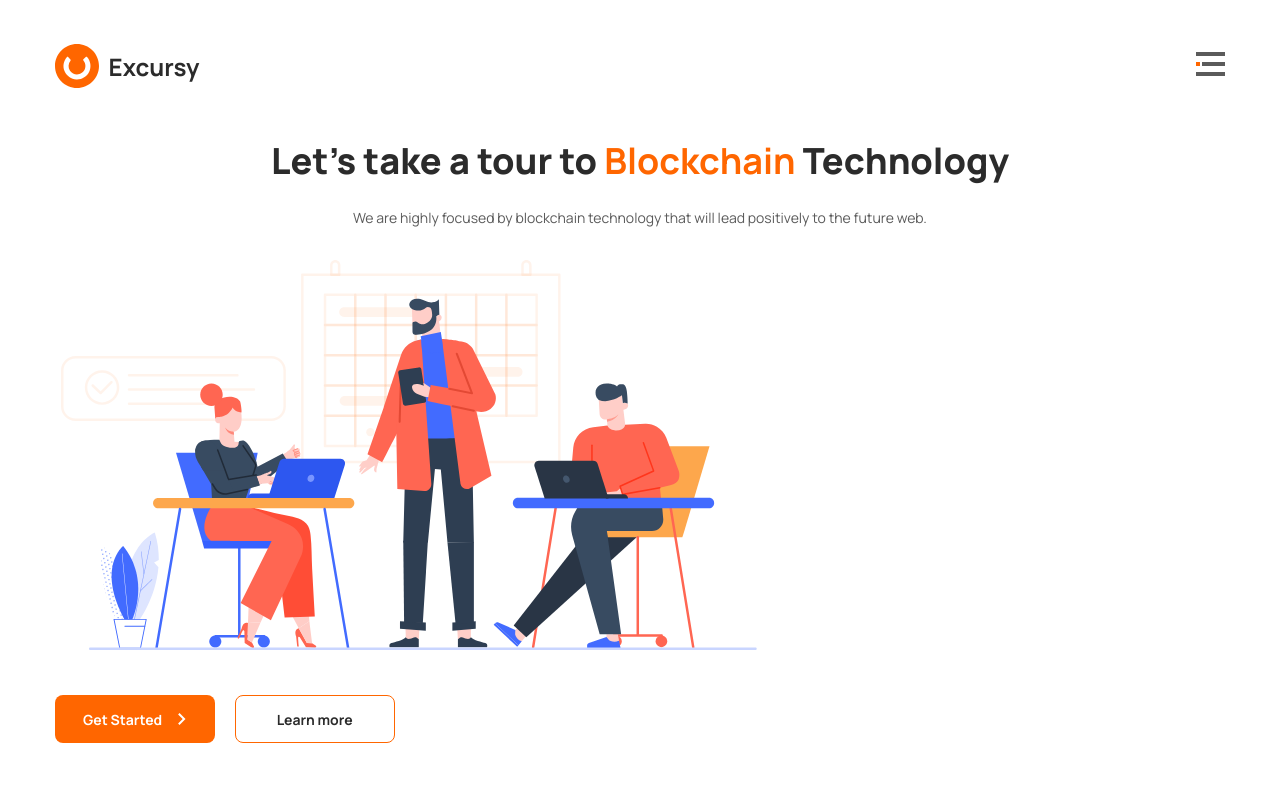
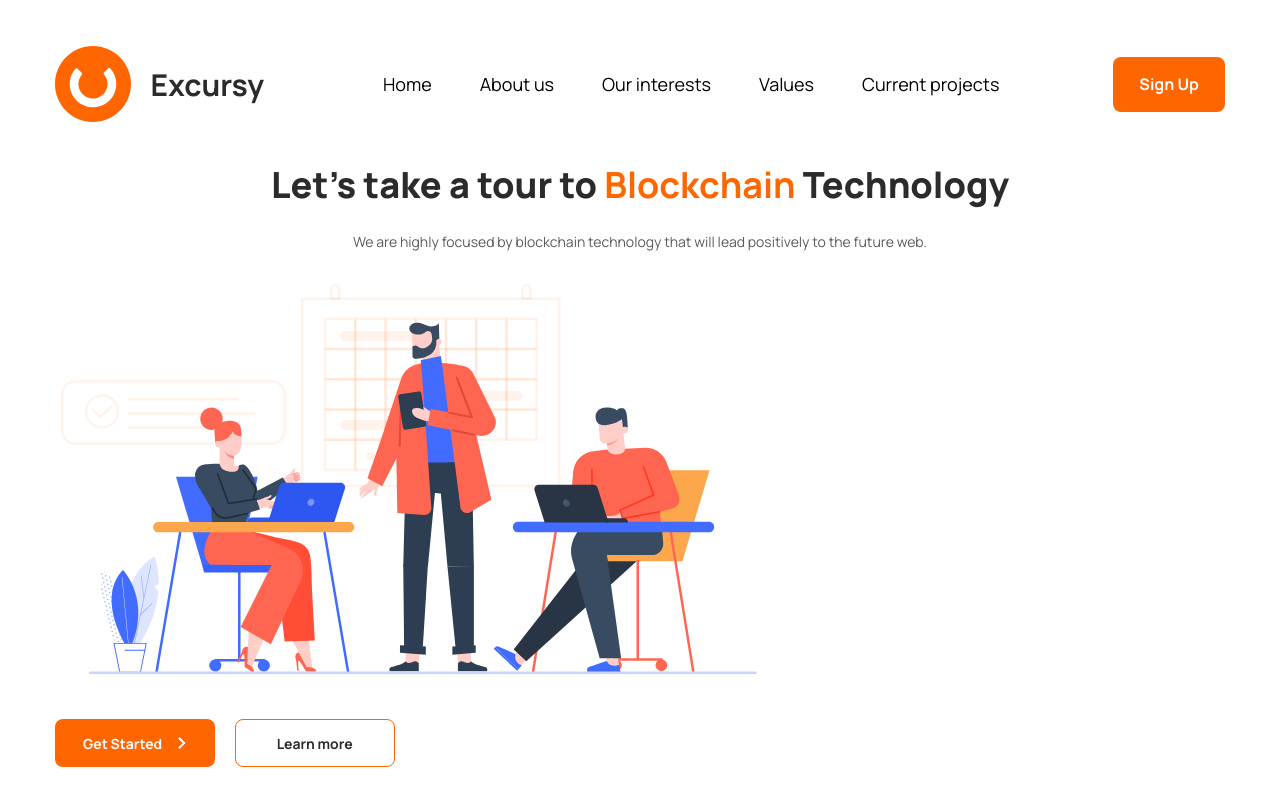
Before and after one commit to vanderms/excursy-blockchain-landing-page, a Next.js app: page / in a window 1280 px wide. Built offline with nearby package versions, Linux system fonts and the light colour scheme.

Commit message:
implements navbar responsive design

```diff
--- a/styles/partials/components/navbar.scss
+++ b/styles/partials/components/navbar.scss
@@ -9,19 +9,32 @@
   justify-content: space-between;
   align-items: center;
 
+  @include media(laptop) {
+    margin-top: 56px;
+    height: 56px;
+  }
+
   .logo {
     display: flex;
     align-items: center;
     gap: 10px;
     font-weight: 700;
     font-size: 24px;
-    line-height: 33px;
     color: var(--dark-black);
+
+    @include media(laptop) {
+      font-size: 30px;
+      gap: 20px;
+    }
 
     .wrapper-image {
       width: 44px;
       display: grid;
       place-items: center;
+
+      @include media(laptop) {
+        width: 76px;
+      }
     }
   }
 
@@ -29,6 +42,10 @@
     border: none;
     background-color: transparent;
     cursor: pointer;
+
+    @include media(laptop) {
+      display: none;
+    }
   }
 
   .sidebar-mobile {
@@ -48,6 +65,15 @@
     &[data-open='true'] {
       right: 0;
     }
+
+    @include media(laptop) {
+      position: static;
+      flex-direction: row;
+      width: unset;
+      height: unset;
+      padding-inline: 0;
+      gap: 80px;
+    }
   }
 
   .close-btn {
@@ -59,6 +85,10 @@
     top: 32px;
     right: 24px;
     cursor: pointer;
+
+    @include media(laptop) {
+      display: none;
+    }
   }
 
   .backdrop {
@@ -70,6 +100,13 @@
 
     &[data-open='true'] {
       display: block;
+
+      @include media(laptop) {
+        display: none;
+      }
+    }
+    @include media(laptop) {
+      display: none;
     }
   }
 
@@ -79,11 +116,26 @@
     display: flex;
     flex-direction: column;
     gap: 24px;
+
+    @include media(laptop){
+      margin-top: 0;
+      flex-direction: row;
+      gap: 48px;
+    }
+  }
+
+  .navlink-list li{
+    display: contents;
   }
 
   .navlink {
     font-weight: 400;
     font-size: 18px;
+
+    @include media(laptop){
+      display: grid;
+      place-content: center;
+    }
   }
 
   .call-to-action {
@@ -97,5 +149,9 @@
     border-radius: var(--border-radius-md);
     font-weight: 700;
     font-size: 16px;
+
+    @include media(laptop){
+      margin-top: 0;
+    }
   }
 }
```
